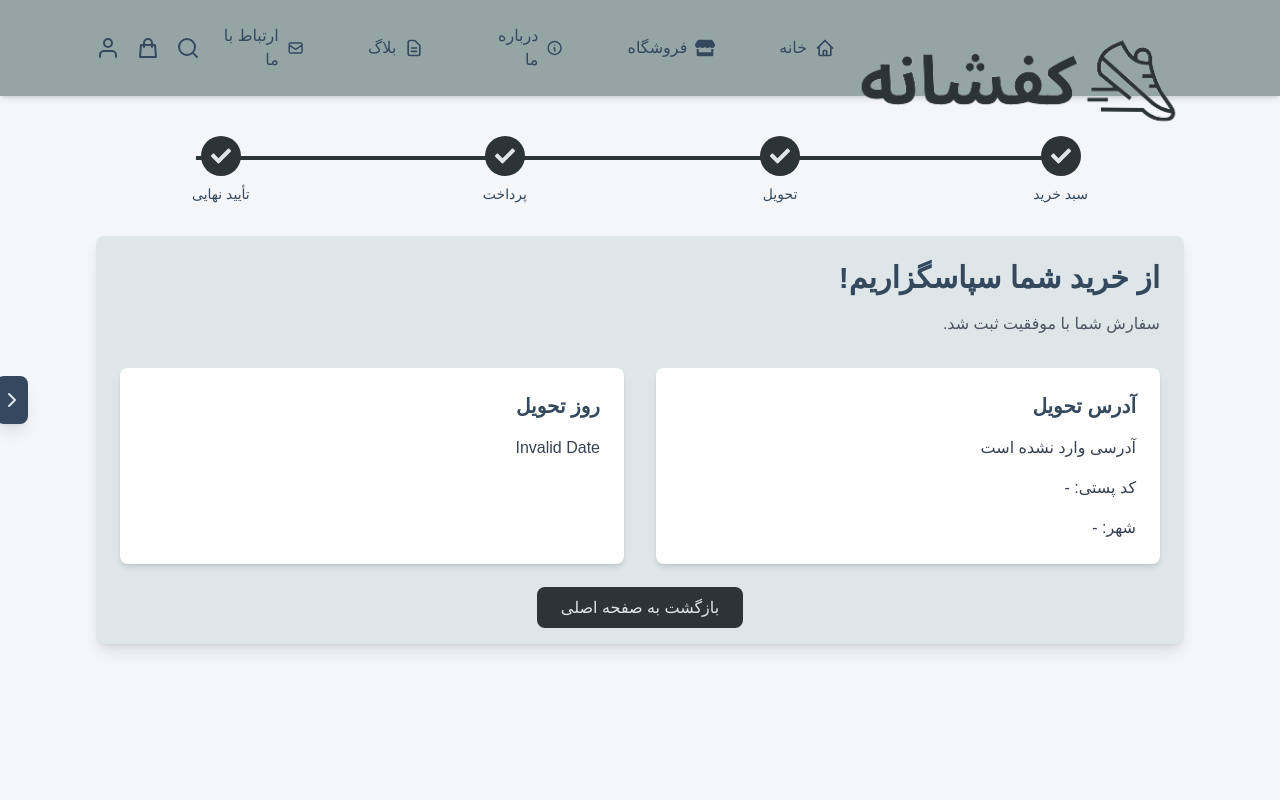
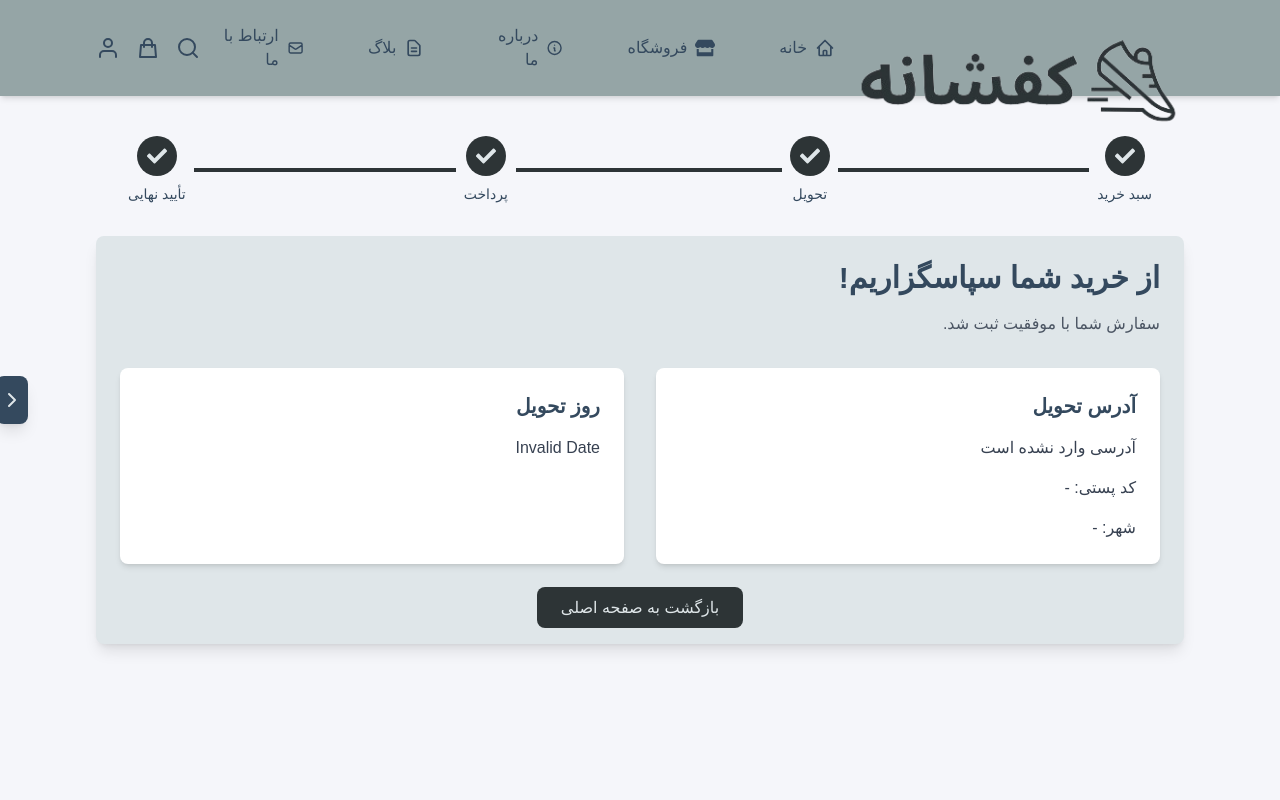
Before and after one commit to Ehsan-Najaar/Shoe-Web-store-app, a Next.js app: page /checkout/confirmation in a window 1280 px wide. Shown: the top 800 px of the page. Built offline with nearby package versions, Linux system fonts and the light colour scheme.

Commit message:
fix the stepprogress component problem

```diff
--- a/src/components/Cart/StepProgress.jsx
+++ b/src/components/Cart/StepProgress.jsx
@@ -51,28 +51,32 @@ const StepProgress = () => {
   ]
 
   return (
-    <div className="flex items-center justify-between w-full max-w-4xl mx-auto overflow-hidden">
+    <div className="flex items-center justify-between w-full max-w-5xl mx-auto overflow-hidden">
       {steps.map((step, index) => (
-        <div key={index} className="flex items-center relative">
+        <div
+          key={index}
+          className={`flex items-center relative ${
+            index === steps.length - 1 ? 'w-max' : 'w-full'
+          }`}
+        >
           <div className="flex flex-col items-center justify-center">
             <div>
               {/* دایره‌ی استپ */}
               <div
                 className={`flex items-center justify-center w-10 h-10 rounded-full ${
                   step.completed
-                    ? 'bg-primary text-neutral' // رنگ دایره استپ تکمیل شده
-                    : 'bg-neutral text-primary' // رنگ دایره استپ تکمیل نشده
+                    ? 'bg-primary text-neutral'
+                    : 'bg-neutral text-primary'
                 }`}
               >
                 {step.icon}
               </div>
             </div>
-
             {/* متن زیر استپ */}
             <span
-              className={`mt-2 text-sm ${
+              className={`mt-2 text-sm text-nowrap ${
                 step.completed ? 'text-dark' : 'text-dark'
-              }`} // تغییر رنگ متن بر اساس وضعیت تکمیل
+              }`}
             >
               {step.name}
             </span>
@@ -80,13 +84,13 @@ const StepProgress = () => {
 
           {/* خط بین استپ‌ها */}
           {index < steps.length - 1 && (
-            <div
-              className={`absolute right-[50%] top-[30%] w-[320%] sm:w-[766%] md:w-[690%] lg:w-[650%] xl:w-[700%] h-1 -z-10 ${
-                index === 0 || steps[index].completed // اگر مرحله اول یا بعدی تکمیل شده بود
-                  ? 'bg-primary'
-                  : 'bg-neutral text-primary'
-              }`}
-            ></div>
+            <div className="flex-grow h-1 mx-2 bg-primary">
+              <div
+                className={`h-full ${
+                  steps[index].completed ? 'bg-primary' : 'bg-neutral'
+                }`}
+              ></div>
+            </div>
           )}
         </div>
       ))}
```
